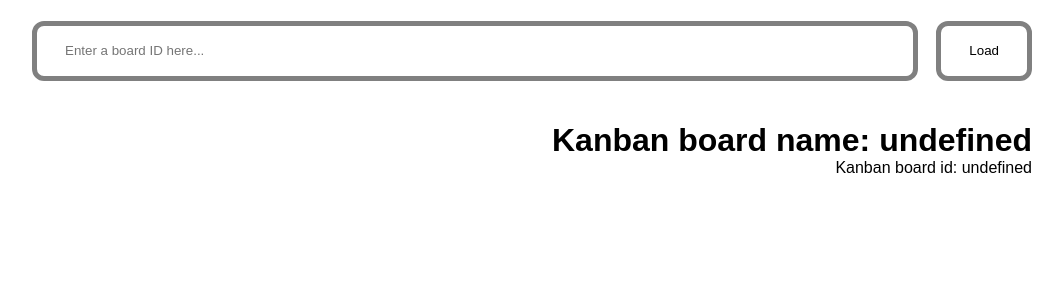
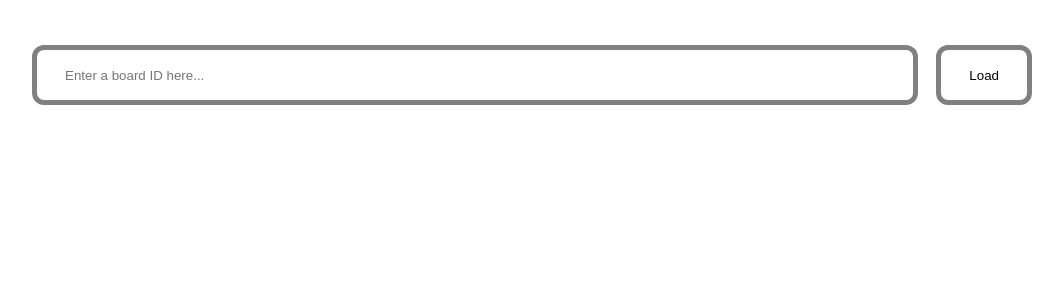
Before and after one commit to darynakarmazin/kanban-client, a React (Create React App) app: page / in a window 1280 px wide. Shown: the top 300 px of the page, without its empty margins (108-1171 px from the left). Built offline with nearby package versions, Linux system fonts and the light colour scheme.

Commit message:
Updated kanban data

```diff
--- a/src/components/App.tsx
+++ b/src/components/App.tsx
@@ -148,10 +148,12 @@ function App() {
         </button>
       </form>
 
-      <div className="kanban-data">
-        <h1>{`Kanban board name: ${kanbanData?.name}`}</h1>
-        <p>{`Kanban board id: ${kanbanData?.id}`}</p>
-      </div>
+      {kanbanData && (
+        <div className="kanban-data">
+          <h1>{`Kanban board name: ${kanbanData?.name}`}</h1>
+          <p>{`Kanban board id: ${kanbanData?.id}`}</p>
+        </div>
+      )}
 
       <ul className="board-list">
         {boards.map((board) => (
```
